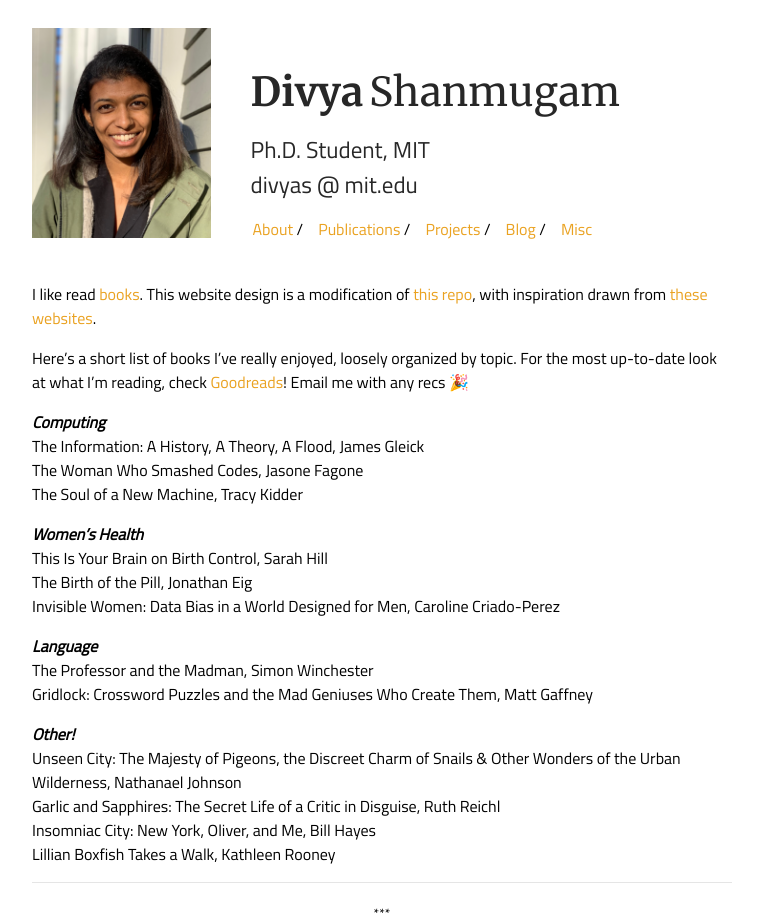
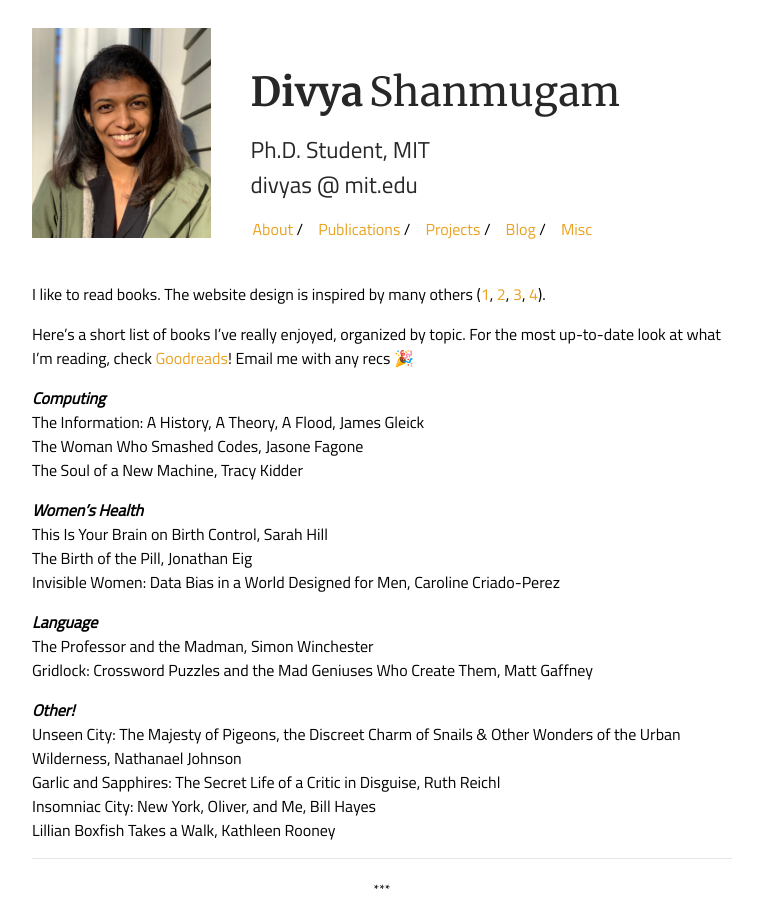
Before and after one commit to dmshanmugam/dmshanmugam.github.io, a Jekyll site: the page built from misc.md, in a window 1280 px wide. Shown: the whole page, without its empty margins (258-1021 px from the left). Built offline with Jekyll 4.4.1, drawn with Linux system fonts in a browser that asks for light colours; after the commit the page ends 900 px from its top, so only the background shows below that.

Commit message:
modification of misc

```diff
--- a/_sass/_style.scss
+++ b/_sass/_style.scss
@@ -12,7 +12,7 @@ html {
 }
 body {
     margin: 0;
-    font-family: titillium-regular;
+    font-family: "titillium-regular";
     height: 100%;
 }
 a {
--- a/misc.md
+++ b/misc.md
@@ -2,9 +2,9 @@
 layout: default
 ---
 
-I like read [books](books). This website design is a modification of [this repo](https://github.com/ankitsultana/researcher), with inspiration drawn from [these](https://josejg.com) [websites](https://nadia.xyz).
+I like to read books. The website design is inspired by many others ([1](https://github.com/ankitsultana/researcher), [2](https://josejg.com), [3](https://nadia.xyz), [4](www.harinisuresh.com)).
 
-Here's a short list of books I've really enjoyed, loosely organized by topic. For the most up-to-date look at what I'm reading, check [Goodreads](https://www.goodreads.com/user/show/76521824-divya-shanmugam)! Email me with any recs 🎉
+Here's a short list of books I've really enjoyed, organized by topic. For the most up-to-date look at what I'm reading, check [Goodreads](https://www.goodreads.com/user/show/76521824-divya-shanmugam)! Email me with any recs 🎉
 
 ***Computing*** \\
 The Information: A History, A Theory, A Flood, James Gleick \\
```
